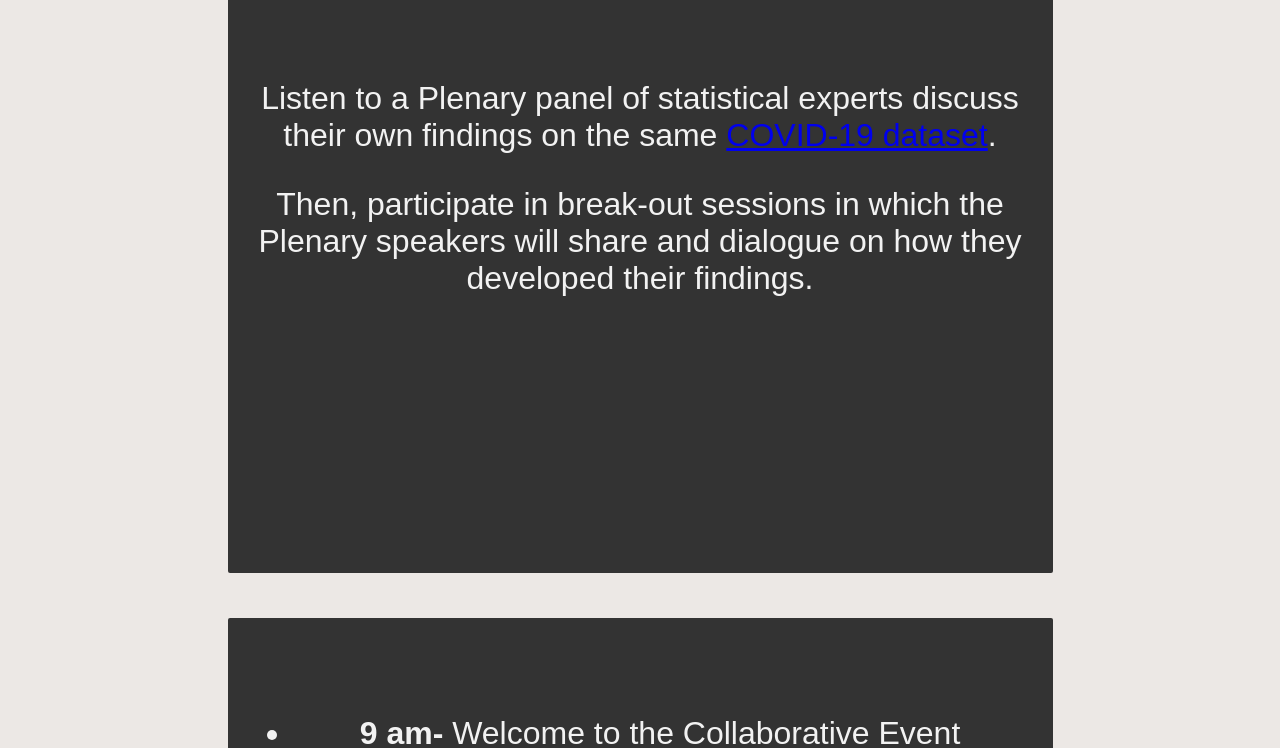
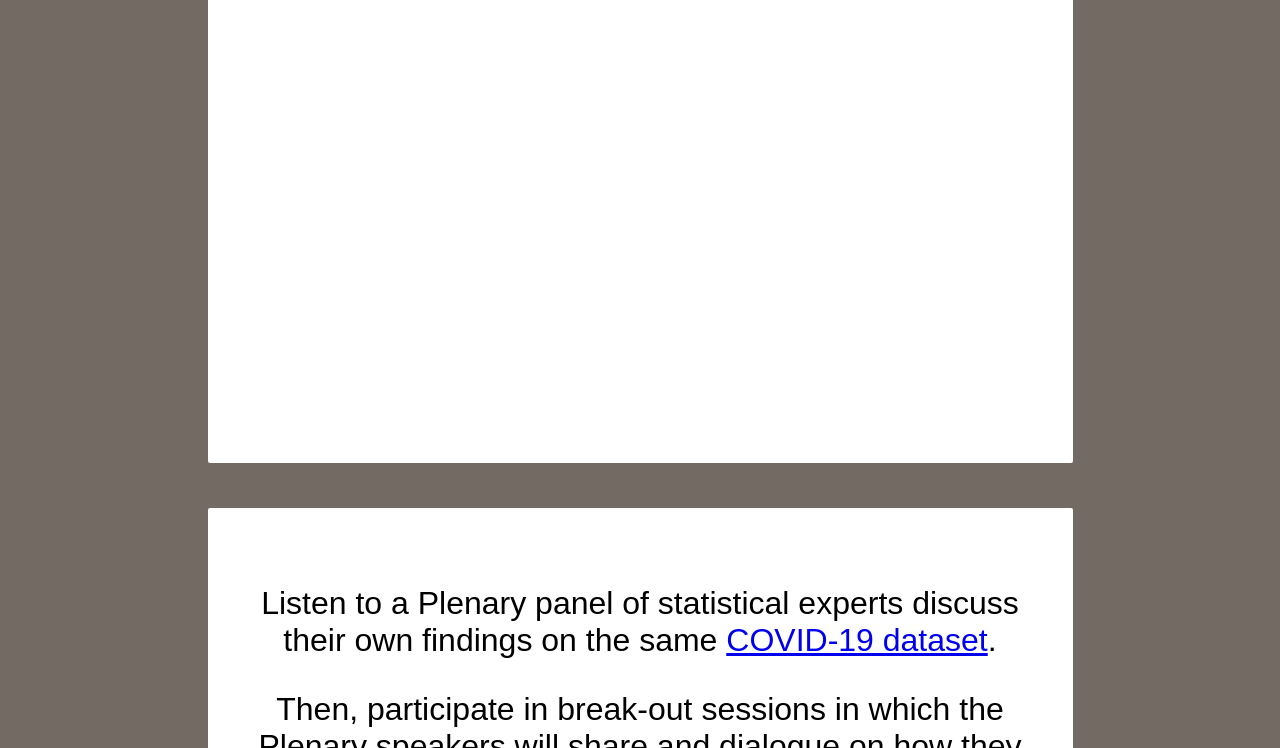
Before and after one commit to johnnyni2961/datasciminds, a plain HTML site: page datafest.html in a window 1280 px wide. Shown: the part 2052-2800 px from the top of the page. Drawn offline with nearby package versions, Linux system fonts and the light colour scheme.

Commit message:
Update design.css

```diff
--- a/design.css
+++ b/design.css
@@ -13,7 +13,7 @@
 
 /* Basic Styles */
 body {
-	background-color: #ece8e5;
+	background-color: #736b63;
 }
 nav {
 	height: 75px;
@@ -135,15 +135,15 @@ nav a#pull {
 }
 
 .box {
-    width: 775px;
-    height: 500px;
-    background: #333;
+    width: 825px;
+    height: 700px;
+    background: #fff;
     margin: 45px auto;
-    padding: 25px;
-    color: #f2f2f2;
+    padding: 20px;
+    color: #000;
     font-size: 2em;
     text-align: center;
-    padding-top: 65px;
+    padding-top: 45px;
     border-radius: 2px;
     font-family: "Raleway", arial;
 }
@@ -163,3 +163,25 @@ nav a#pull {
 h1 {
   text-align: center;
 }
+
+section:not(:first-of-type) img {
+    max-height: 150px;
+}
+
+section img {
+    max-width: 725px;
+}
+
+
+#small {
+    font-size: 25px;
+    list-style-type: none;
+    text-align: left;
+    font-family: "Lucida Sans Unicode", "Lucida Grande", sans-serif;
+}
+
+#smaller {
+    font-size: 15px;
+    text-align: center;
+    list-style-type: none;
+}
```
